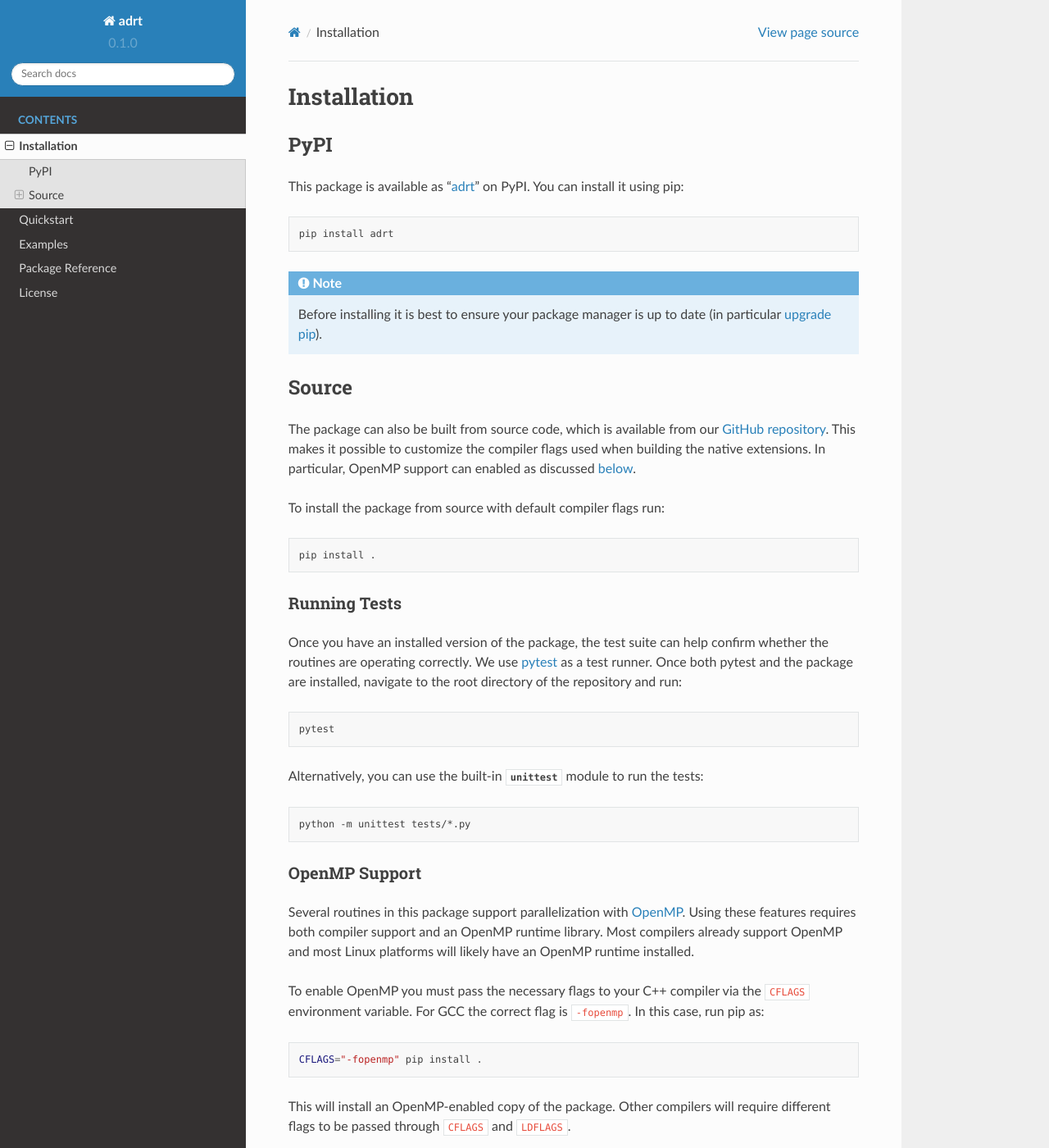
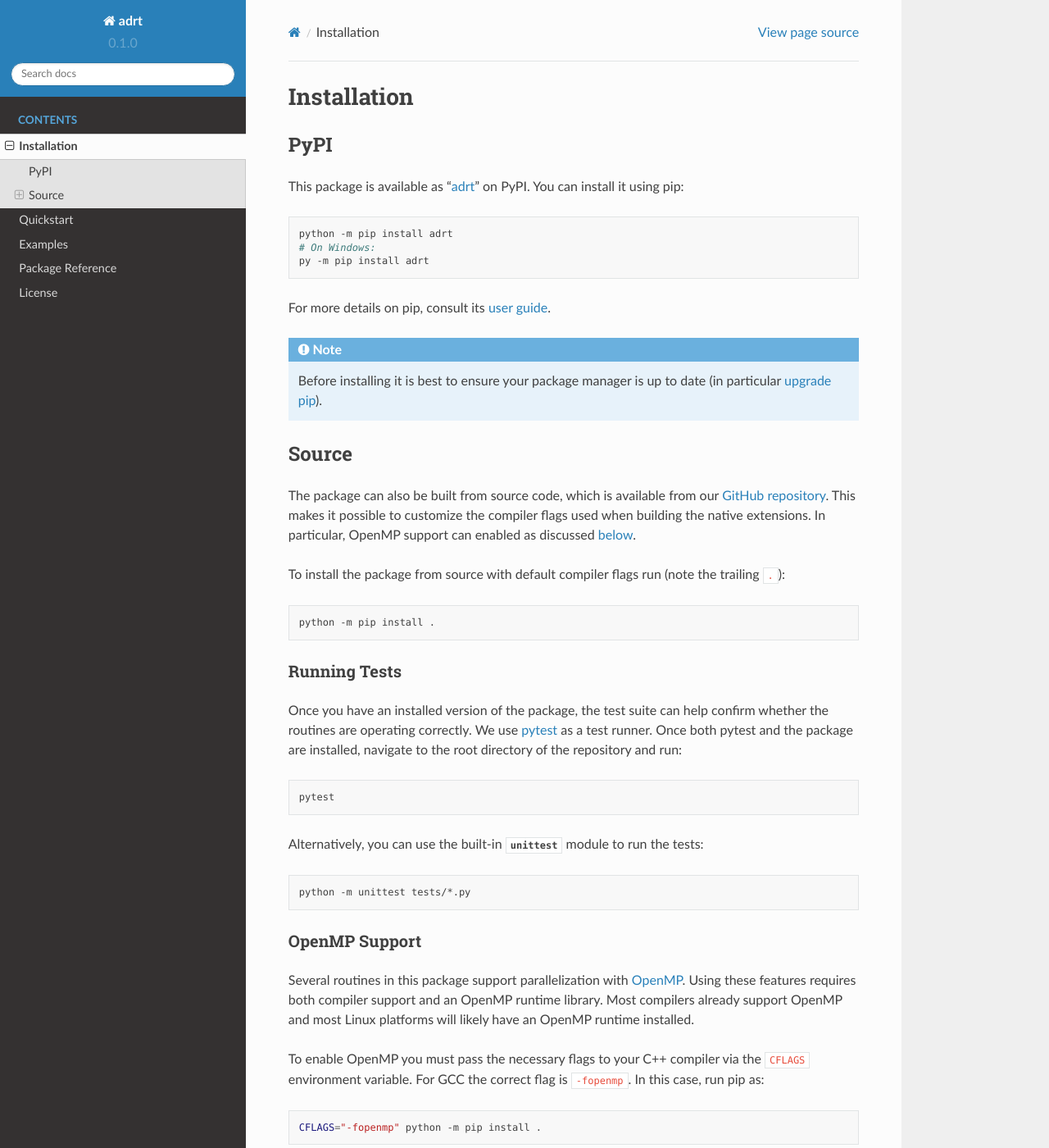
Before and after one commit to karlotness/adrt, a Sphinx documentation site: the page built from docs/install.rst, in a window 1280 px wide and 1400 px high. Shown: the whole window at 82% size. Built offline with Sphinx 7.4.7 and the Read the Docs theme 2.0.0, drawn with Linux system fonts in a browser that asks for light colours.

Commit message:
Match pip usage style from its own user guide.
Prefer the "python -m pip" invocation and include links to pip's
documentation.

```diff
--- a/docs/install.rst
+++ b/docs/install.rst
@@ -12,8 +12,12 @@ This package is available as "`adrt
 <https://pypi.org/project/adrt/>`__" on PyPI. You can install it using
 pip::
 
-  pip install adrt
+  python -m pip install adrt
+  # On Windows:
+  py -m pip install adrt
 
+For more details on pip, consult its `user guide
+<https://pip.pypa.io/en/stable/user_guide/>`__.
 
 .. note::
    Before installing it is best to ensure your package manager is up
@@ -29,9 +33,10 @@ This makes it possible to customize the compiler flags used when
 building the native extensions. In particular, OpenMP support can
 enabled as discussed :ref:`below <openmp-build>`.
 
-To install the package from source with default compiler flags run::
+To install the package from source with default compiler flags run
+(note the trailing ``.``)::
 
-  pip install .
+  python -m pip install .
 
 Running Tests
 ~~~~~~~~~~~~~
@@ -64,7 +69,7 @@ To enable OpenMP you must pass the necessary flags to your C++
 compiler via the ``CFLAGS`` environment variable. For GCC the correct
 flag is ``-fopenmp``. In this case, run pip as::
 
-  CFLAGS="-fopenmp" pip install .
+  CFLAGS="-fopenmp" python -m pip install .
 
 This will install an OpenMP-enabled copy of the package. Other
 compilers will require different flags to be passed through ``CFLAGS``
```
